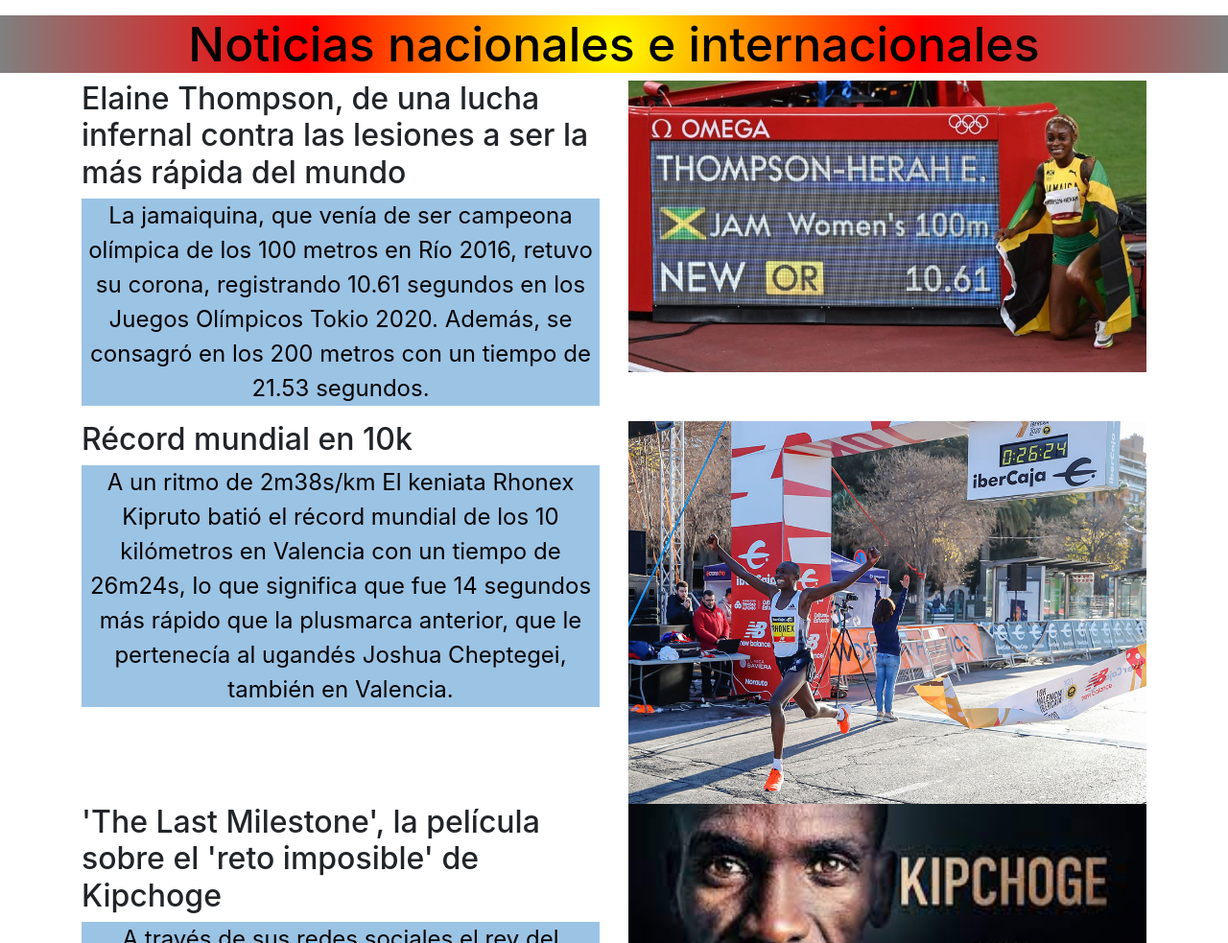
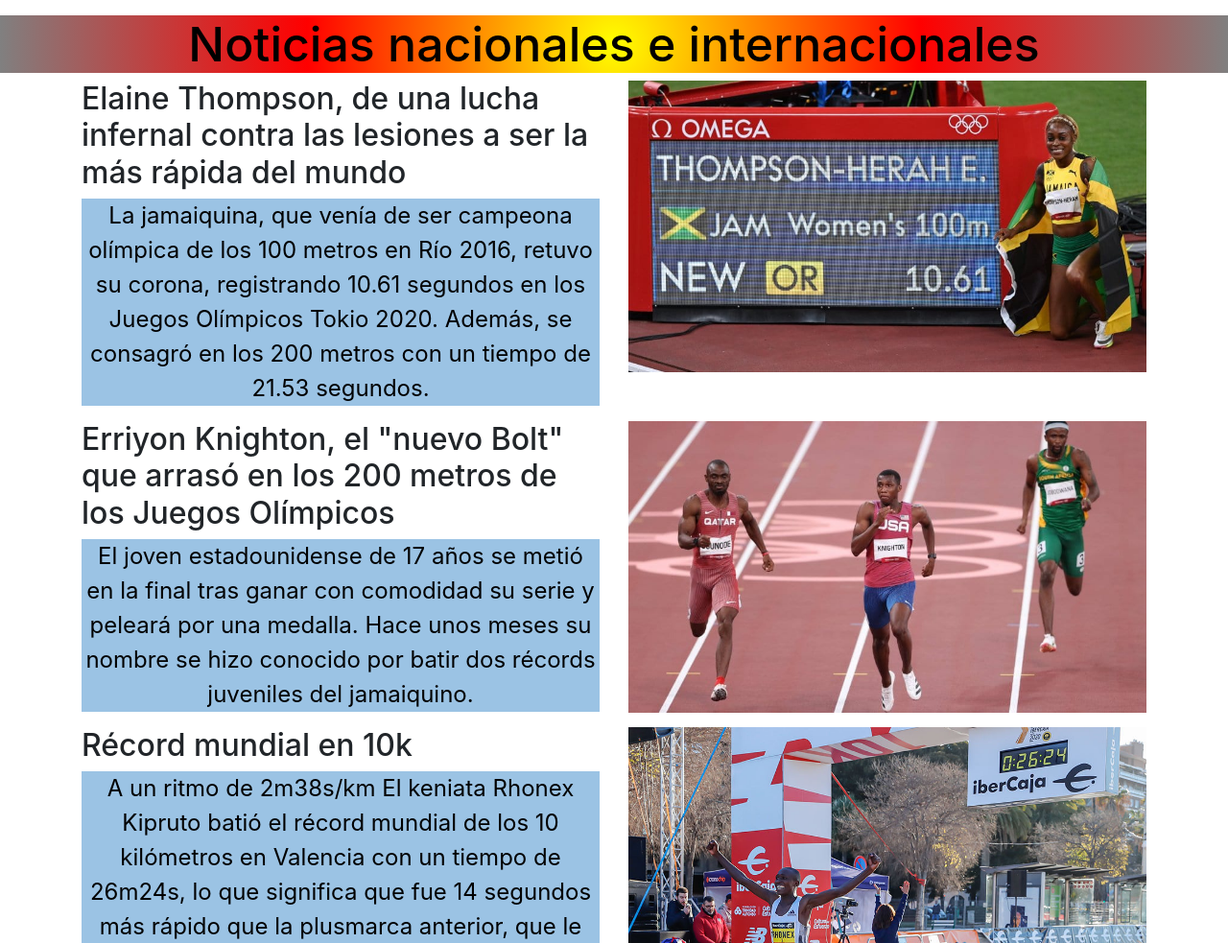
Before and after one commit to Margusp1977/Clase15_c16645, a website: page pages/novedades.html in a window 1280 px wide. Shown: the part 117-1100 px from the top of the page at 96% size. Drawn offline with nearby package versions, Linux system fonts and the light colour scheme; files that its build step writes are made by us from their sources.

Commit message:
se agrego imagen en assets y noticia e imagen en novedades.html

```diff
--- a/pages/novedades.html
+++ b/pages/novedades.html
@@ -66,6 +66,17 @@
 		  </section>
 		</div>
 	  </div>
+	  <div class="container">
+		<div class="row">
+		  <section class="col-lg-6 col-xs-12 encabezado">
+			<h2 class="novedades__titulo titulo--color">Erriyon Knighton, el "nuevo Bolt" que arrasó en los 200 metros de los Juegos Olímpicos</h2>
+		    <p>El joven estadounidense de 17 años se metió en la final tras ganar con comodidad su serie y peleará por una medalla. Hace unos meses su nombre se hizo conocido por batir dos récords juveniles del jamaiquino.</p>
+		  </section>
+		  <section class="col-lg-6 col-xs-12">
+			<img src="../assets/img/kerriyon.jpg" alt="valencia" width="100%">
+		  </section>
+		</div>
+	  </div>
 	<div class="container">
 		<div class="row">
 		  <section class="col-lg-6 col-xs-12 encabezado">
```
Also changed, not shown: assets/img/kerriyon.jpg (added), 1 other file.
